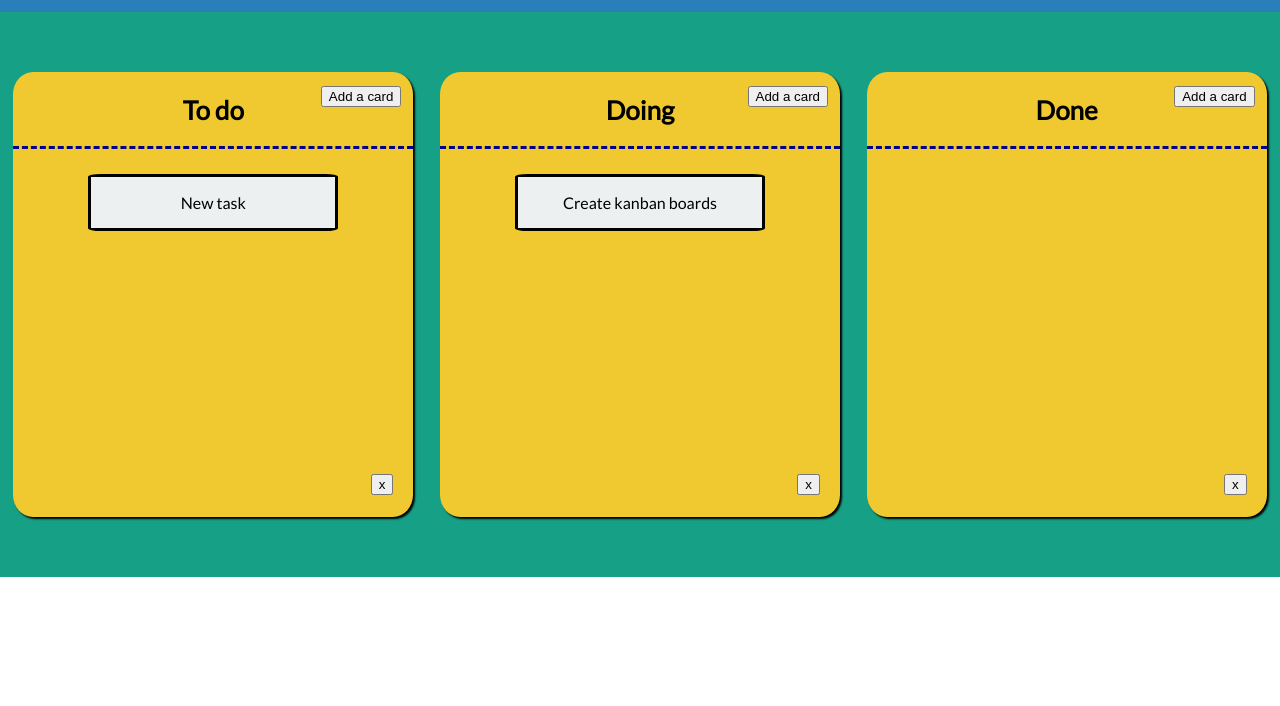
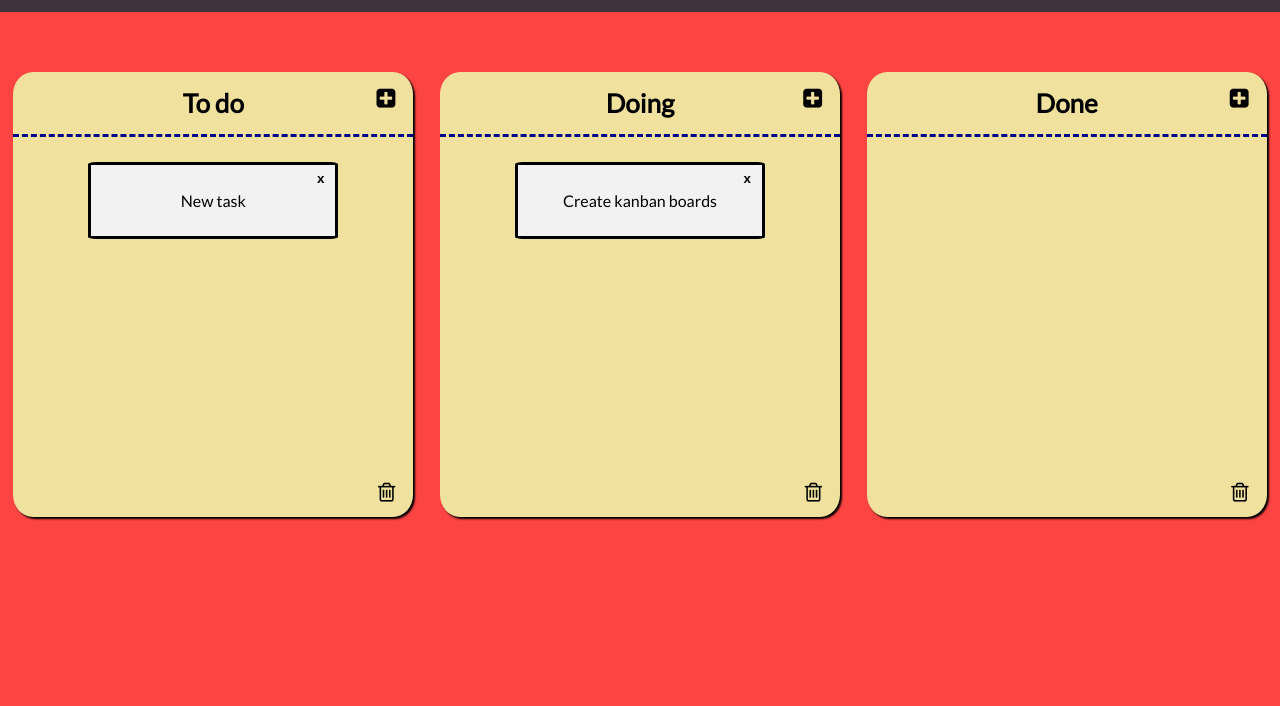
Before and after one commit to darokrk/zadanie_11_6, a plain HTML site: page index.html in a window 1280 px wide. Shown: the part 94-800 px from the top of the page. Drawn offline with nearby package versions, Linux system fonts and the light colour scheme.

Commit message:
Upgrade style for kanban and added media-queries

```diff
--- a/index.html
+++ b/index.html
@@ -1,5 +1,5 @@
 <!DOCTYPE html>
-<html>
+<html lang="en">
 <head>
 	<meta charset="UTF-8">
 	<meta name="viewport" content="width=device-width, initial-scale=1">
--- a/js/script.js
+++ b/js/script.js
@@ -27,8 +27,8 @@ $(function() {
 			var $column = $('<div>').addClass('column');
 			var $columnTitle = $('<h2>').addClass('column-title').text(self.name);
 			var $columnCardList = $('<ul>').addClass('column-card-list');
-			var $columnDelete = $('<button>').addClass('btn-delete').text('x');
-			var $columnAddCard = $('<button>').addClass('add-card').text('Add a card');
+			var $columnDelete = $('<button>').addClass('btn-delete-column fa fa-trash-o').text('');
+			var $columnAddCard = $('<button>').addClass('add-card fa fa-plus-square').text('');
 
 
 			// kasowanie kolumny po kliknieciu w przycisk
--- a/sass/style.scss
+++ b/sass/style.scss
@@ -10,14 +10,18 @@
 @mixin cursor-pointer {
 	cursor: pointer;
 }
+@mixin flex-row {
+	display: flex;
+	flex-direction: row;
+}
 body {
 	@include reset-margin-padding;
 	font-family: 'Lato', sans-serif;
+	background-color: #FC4442;
 }
 .header-container {
-	display: flex;
-	flex-direction: row;
-	background-color: #2980b9;
+	@include flex-row;
+	background-color: #3E333F;
 	h1 {
 		flex: 2;
 		margin-left: 100px;
@@ -33,61 +37,116 @@ body {
 		color: #fff;
 		border-style: solid;
 		font-size: 15px;
+		transition: 0.7s ease-out;
+		outline: none;
 		&:hover {
 			@include cursor-pointer;
+			border-color: #FC4442;
+			color: #FC4442;
+			transform: scale(1.2);
 		}
 	}
 }
 .column-container {
-	display: flex;
-	flex-direction: row;
+	@include flex-row;
 	flex-wrap: wrap;
 	justify-content: space-around;
-	background-color: #16a085;
+	background-color: #FC4442;
 		.column {
 			width: 400px;
 			min-height: 445px;
 			text-align: center;
-			background-color: #efc92f;
+			background-color: #F0E19E;
 			position: relative;
 			margin-top: 60px;
 			margin-bottom: 60px;
 			border-radius: 5%;
 			box-shadow: 2px 2px 2px #000;
 			.column-title {
+				margin: 0;
+				padding: 15px 45px;
 				font-size: 26px;
-				border-bottom: 3px dashed darkblue;
-    			padding-bottom: 20px;
+				word-wrap: break-word;
 			}
-			.btn-delete {
+			.btn-delete-column {
 				position: absolute;
-				bottom: 5%;
-				right: 5%;
+				bottom: 3%;
+				right: 3%;
+				background: inherit;
+				border-style: none;
+				font-size: 22px;
+				transition: 0.7s ease-out;
+				outline: none;
 				&:hover {
 					@include cursor-pointer;
+					transform: scale(1.1);
+					color: #FC4442;
 				}
 			}
 			.add-card {
 				position: absolute;
 				top: 3%;
 				right: 3%;
-				@include cursor-pointer;
+				background: inherit;
+				border-style: none;
+				font-size: 22px;
+				outline: none;
+				transition: 0.7s ease-out;
+				&:hover {
+					@include cursor-pointer;
+					transform: scale(1.1);
+					color: green;
+				}
 			}
 		}
 		.column-card-list {
-			height: inherit;
+			min-height: 310px;
 			list-style-type: none;
 			@include reset-margin-padding;
+			border-top: 3px dashed darkblue;
 			.card {
 				width: 250px;
-				margin: 25px auto;
+				min-height: 50px;
+				margin: 25px;
+				word-wrap: break-word;
 				border: 3px solid black;
-				border-radius: 5%;
-				background: #ecf0f1;
+				border-radius: 3%;
+				background: #F2F2F2;
+				position: relative;
+				left: 50px;
 				&:hover {
 					@include cursor-pointer;
 				}
+				.card-description {
+					padding: 10px;
+				}
+				.btn-delete {
+					position: absolute;
+					right: 0;
+					border-style: none;
+					background: inherit;
+					outline: none;
+					margin: 5px;
+					font-weight: bold;
+					transition: 0.7s;
+					&:hover {
+						cursor: pointer;
+						color: red;
+					}
+				}
 			}
 		}
+}
 
+@media (max-width: 780px) {
+	.header-container {
+		display: flex;
+		flex-direction: column;
+		h1 {
+			margin: 20px auto;
+		}
+		.create-column {
+			margin: 20px auto;
+		}
+	}
 }
```
Also changed, not shown: css/style.css.
